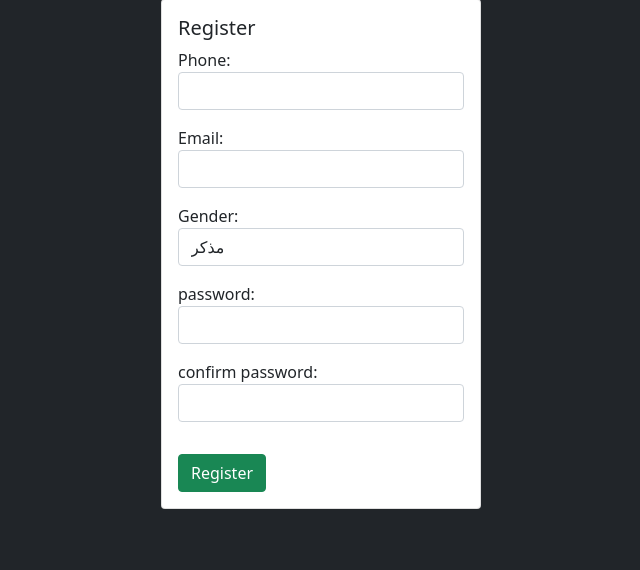
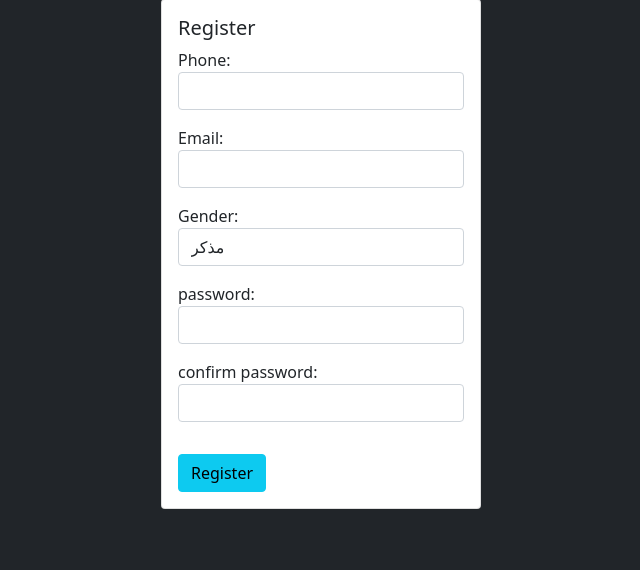
Before and after one commit to AlirezaDelkhahi/DjangoShop, a Django app: page /customer/register/ in a window 1280 px wide. Shown: the part 97-667 px from the top of the page, without its empty margins (331-971 px from the left). Run offline with Django 3.2, Linux system fonts and the light colour scheme.

Commit message:
[*] button color changed

```diff
--- a/Shop/customer/templates/customer/register.html
+++ b/Shop/customer/templates/customer/register.html
@@ -20,9 +20,8 @@
                     <form action="{% url 'customer:user-register' %}" class="form" method="POST">
                         {% csrf_token %}
                         {{ form.as_p }}
-                        <button type="submit" class="btn btn-success mt-3">Register</button>
+                        <button type="submit" class="btn btn-info mt-3">Register</button>
                     </form>
-
                 </div>
             </div>
         </div>
```
Also changed, not shown: Shop/media/brands/apple-intro.jpg (added), Shop/media/user_profiles/Steve_Jobs_Headshot_2010-CROP_cropped_2_yFSBRdQ.jpg (added), Shop/static/site-logo.png (added).
